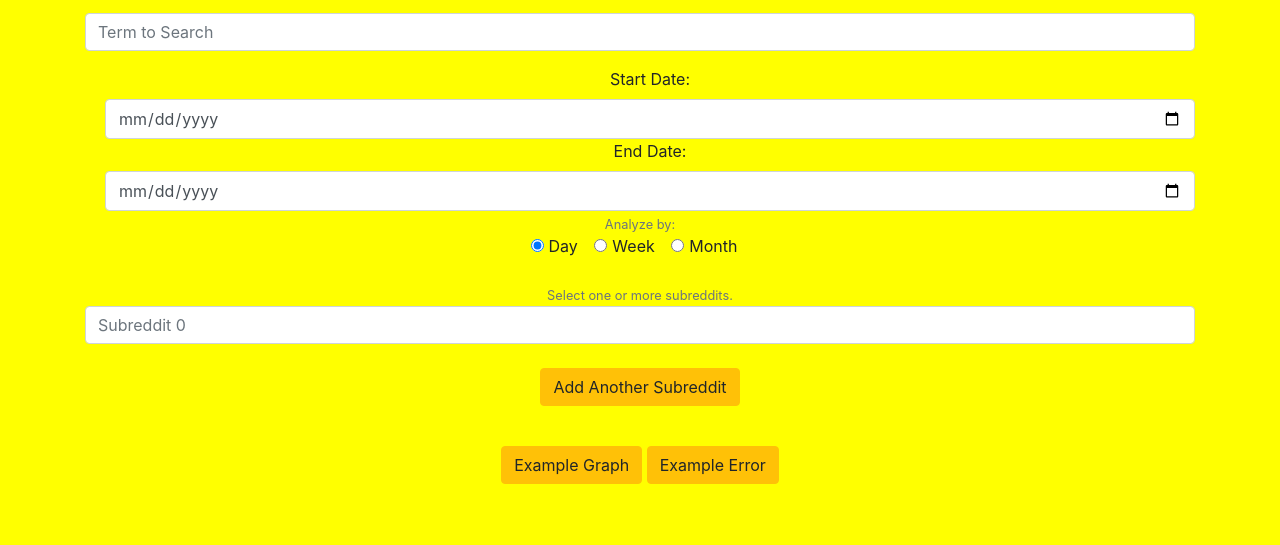
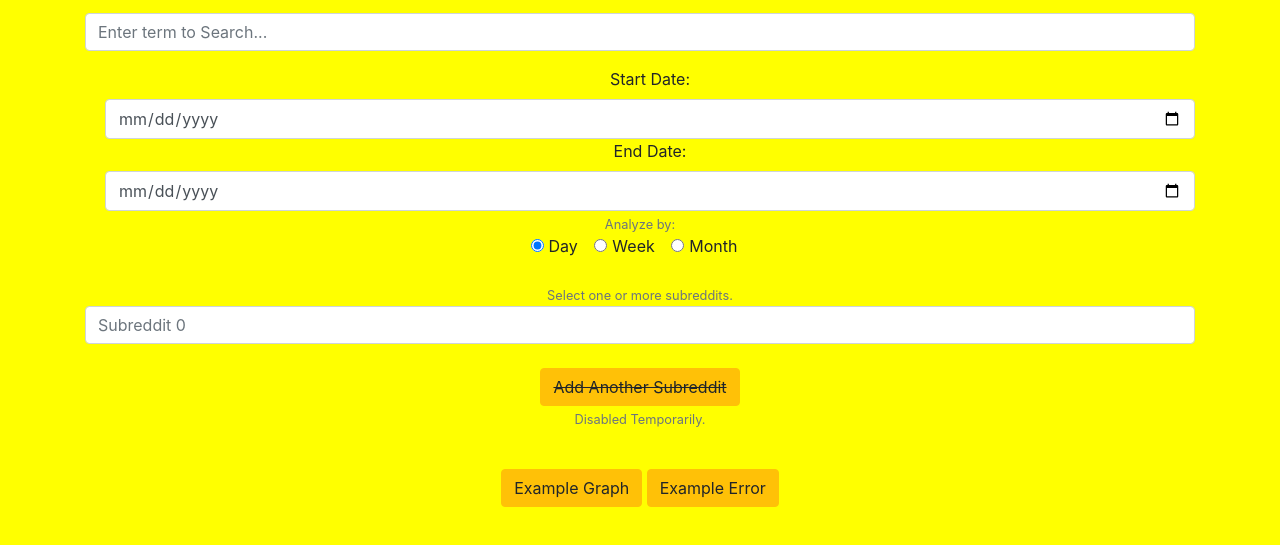
Before and after one commit to baden119/project0, a plain HTML site: page index.html in a window 1280 px wide. Shown: the part 239-784 px from the top of the page. Drawn offline with nearby package versions, Linux system fonts and the light colour scheme; a web font is replaced by a local one.

Commit message:
Small changes to buttons.

```diff
--- a/index.html
+++ b/index.html
@@ -42,7 +42,7 @@
       <div class="container">
           <form>
             <div class="form-group">
-              <input type="text" class="form-control" id="searchTerm" placeholder="Term to Search">
+              <input type="text" class="form-control" id="searchTerm" placeholder="Enter term to Search...">
             </div>
 
             <div class="form-check">
@@ -74,12 +74,12 @@
               <small id="subreddit_help" class="form-text text-muted">Select one or more subreddits.</small>
               <input type="text" class="form-control" id="subreddit0" placeholder="Subreddit 0">
               <br>
-              <button type="button" class="btn btn-warning" id="addSubreddit">Add Another Subreddit</button>
+              <button type="button" class="btn btn-warning" id="addSubreddit"><del>Add Another Subreddit</del></button>
+              <small id="subreddit_help" class="form-text text-muted">Disabled Temporarily.</small>
             </div>
             <br>
             <!-- Submit Button Disabled for now. -->
             <!-- <button type="submit" class="btn bth-lg btn-warning" id="generate_button">Submit</button> -->
-
             <a href="results.html" class="btn btn-warning" role="button">Example Graph</a>
             <a href="error.html" class="btn btn-warning" role="button">Example Error</a>
           </form>
```
